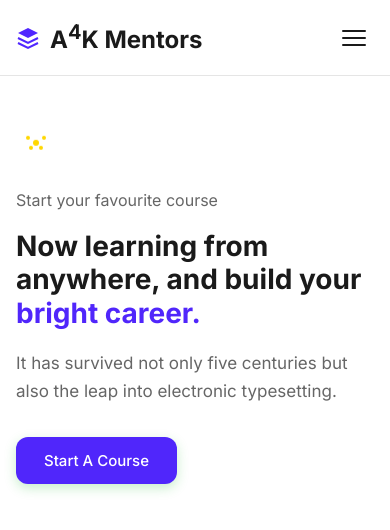
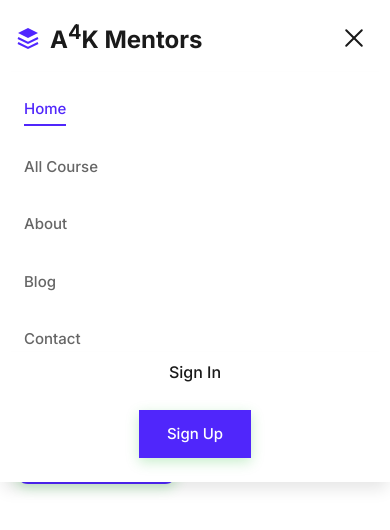
Before and after one commit to neupaneakas/E-learning, a website: page index.html in a window 390 px wide. Both pictures are taken after a click on the button "Toggle menu". Shown: the top 530 px of the page. Drawn offline with Linux system fonts and the light colour scheme; no server answers; grey boxes are pictures that could not be loaded.

Commit message:
fixing navbar in responsive mode for mobile

```diff
--- a/style.css
+++ b/style.css
@@ -755,10 +755,49 @@ button {
     .nav-menu,
     .nav-actions {
         display: none;
+        flex-direction: column;
+        position: absolute;
+        width: 100%;
+        left: 0;
+        background: var(--bg-white);
+        padding: 24px;
+        box-shadow: 0 10px 15px -3px rgba(0, 0, 0, 0.1);
+        z-index: 1000;
+        transition: var(--transition);
+    }
+
+    .nav-menu {
+        top: 72px;
+        /* Based on header height */
+        border-bottom: 1px solid var(--border-color);
+    }
+
+    .nav-actions {
+        top: calc(72px + 280px);
+        /* Position it below nav-menu */
+        padding-top: 0;
+        box-shadow: 0 10px 15px -3px rgba(0, 0, 0, 0.1);
+    }
+
+    .nav-menu.active,
+    .nav-actions.active {
+        display: flex;
     }
 
     .mobile-menu-toggle {
         display: flex;
+    }
+
+    .mobile-menu-toggle.active span:nth-child(1) {
+        transform: translateY(7px) rotate(45deg);
+    }
+
+    .mobile-menu-toggle.active span:nth-child(2) {
+        opacity: 0;
+    }
+
+    .mobile-menu-toggle.active span:nth-child(3) {
+        transform: translateY(-7px) rotate(-45deg);
     }
 
     .hero-content {
```
